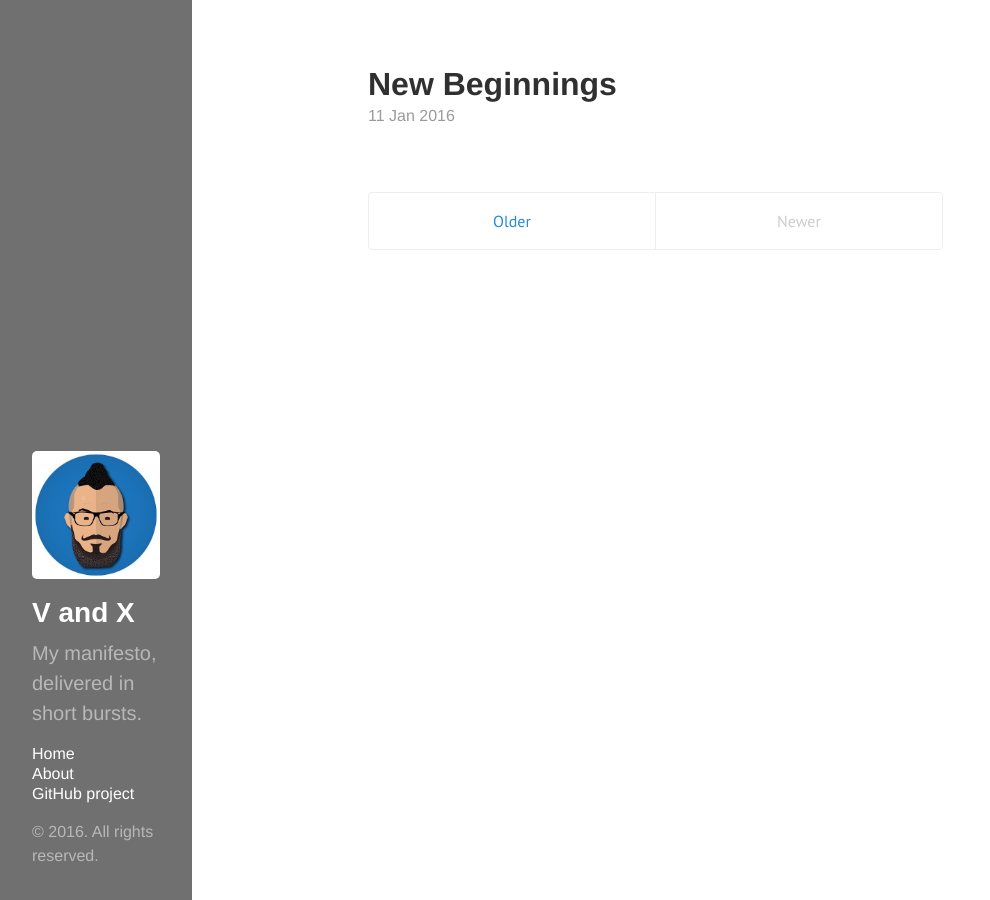
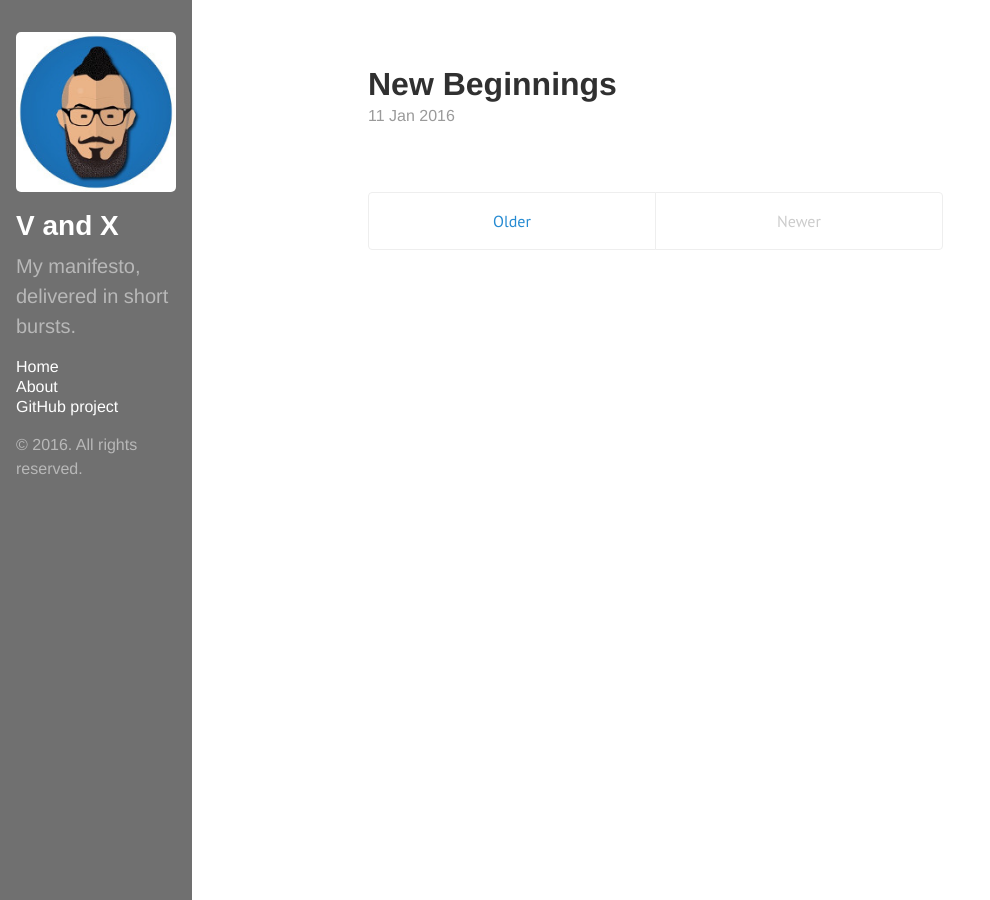
Before and after one commit to TimBanks/timbanks.github.io, a Jekyll site: the page built from index.html, in a window 1280 px wide. Shown: the whole page, without its empty margins (0-990 px from the left). Built offline with Jekyll 4.4.1, drawn with Linux system fonts in a browser that asks for light colours; the list of posts is cut into pages by our own code.

Commit message:
sidebar work

```diff
--- a/_includes/sidebar.html
+++ b/_includes/sidebar.html
@@ -1,5 +1,5 @@
 <div class="sidebar">
-  <div class="container sidebar-sticky">
+
     <img src="/images/timicon.jpg" align "middle">
     <div class="sidebar-about">
       <h1>
```
